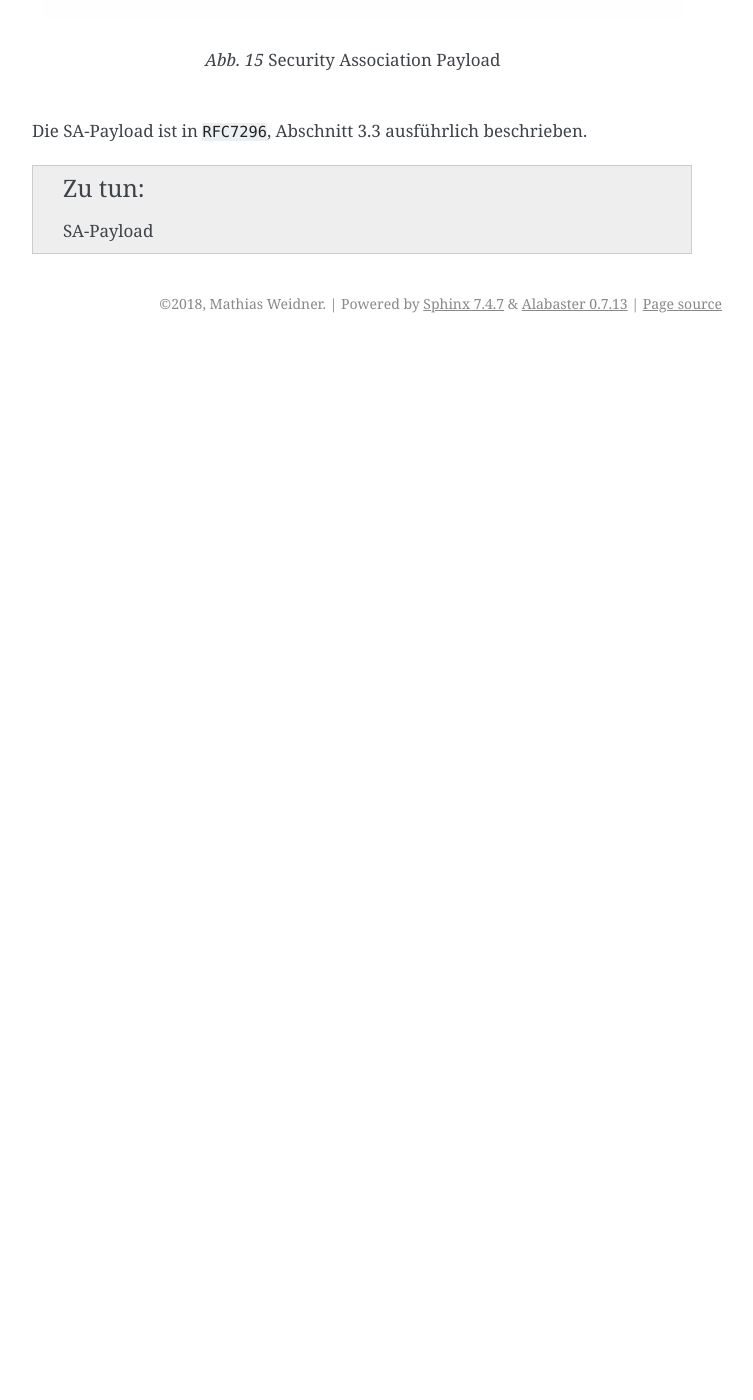
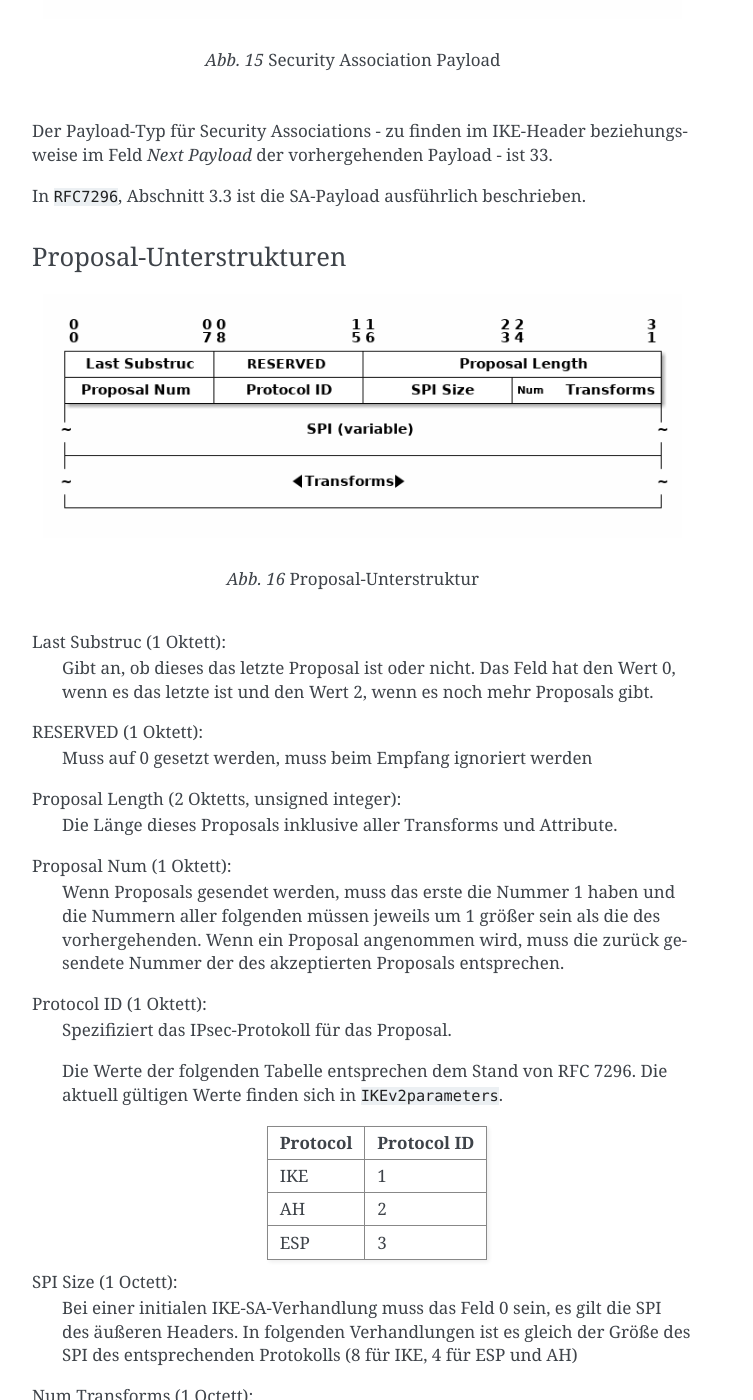
Before and after one commit to matwei-books/Fehlersuche-bei-IPsec-VPN-mit-IKEv2, a Sphinx documentation site: the page built from source/anhang/datagram-header.rst, in a window 1280 px wide and 1400 px high, scrolled down 5627 px. Shown: the whole window, without its empty margins (388-1141 px from the left). Built offline with Sphinx 7.4.7, drawn with Linux system fonts in a browser that asks for light colours; cross-references to code outside the pages are shown as plain code; before the commit the page ends 5970 px from its top, so only the background shows below that; some of the changed text lies outside the part shown.

Commit message:
SA-Payload: Proposal-Unterstruktur

```diff
--- a/source/anhang/datagram-header.rst
+++ b/source/anhang/datagram-header.rst
@@ -224,7 +224,78 @@ Bei IKEv1 konnte ein einzelnes Transform mehrere Algorithmen für ein Protokoll
 
    Security Association Payload
 
-Die SA-Payload ist in :cite:`RFC7296`, Abschnitt 3.3 ausführlich
+Der Payload-Typ für Security Associations - zu finden im IKE-Header
+beziehungsweise im Feld *Next Payload* der vorhergehenden Payload - ist
+33.
+
+In :cite:`RFC7296`, Abschnitt 3.3 ist die SA-Payload ausführlich
 beschrieben.
 
+Proposal-Unterstrukturen
+........................
+
+.. figure:: /images/ipsec-sa-payload-proposal.png
+   :alt: Proposal-Unterstruktur einer SA-Payload aus RFC 7269, Abschnitt 3.3.1
+   :name: ipsec-sa-payload-proposal
+
+   Proposal-Unterstruktur
+
+Last Substruc (1 Oktett):
+  Gibt an, ob dieses das letzte Proposal ist oder nicht.
+  Das Feld hat den Wert 0, wenn es das letzte ist und den Wert 2, wenn
+  es noch mehr Proposals gibt.
+
+RESERVED (1 Oktett):
+  Muss auf 0 gesetzt werden, muss beim Empfang ignoriert werden
+
+Proposal Length (2 Oktetts, unsigned integer):
+  Die Länge dieses Proposals inklusive aller Transforms und Attribute.
+
+Proposal Num (1 Oktett):
+  Wenn Proposals gesendet werden, muss das erste die Nummer 1 haben und
+  die Nummern aller folgenden müssen jeweils um 1 größer sein als die
+  des vorhergehenden. Wenn ein Proposal angenommen wird, muss die zurück
+  gesendete Nummer der des akzeptierten Proposals entsprechen.
+
+Protocol ID (1 Oktett):
+  Spezifiziert das IPsec-Protokoll für das Proposal.
+
+  Die Werte der folgenden Tabelle entsprechen dem Stand von RFC 7296.
+  Die aktuell gültigen Werte finden sich in :cite:`IKEv2parameters`.
+
+  ======== ===========
+  Protocol Protocol ID
+  ======== ===========
+  IKE                1
+  AH                 2
+  ESP                3
+  ======== ===========
+
+SPI Size (1 Octett):
+  Bei einer initialen IKE-SA-Verhandlung muss das Feld 0 sein, es gilt
+  die SPI des äußeren Headers. In folgenden Verhandlungen ist es gleich
+  der Größe des SPI des entsprechenden Protokolls (8 für IKE, 4 für ESP
+  und AH)
+
+Num Transforms (1 Octett):
+  gibt die Anzahl der Transforms in diesem Proposal an.
+
+SPI (variabel):
+  Der SPI des Senders des Datagrams.
+  Wenn das Feld *SPI Size* 0 ist, fehlt dieses Feld.
+
+Transforms (variabel):
+  eine oder mehrere Transform-Unterstrukturen.
+
+Transform-Unterstruktur
+.......................
+
+.. figure:: /images/ipsec-sa-payload-transform.png
+   :alt: Transform-Unterstruktur einer SA-Payload aus RFC 7269, Abschnitt 3.3.2
+   :name: ipsec-sa-payload-transform
+
+   Transform-Unterstruktur
+
+
+
 .. todo:: SA-Payload
```
